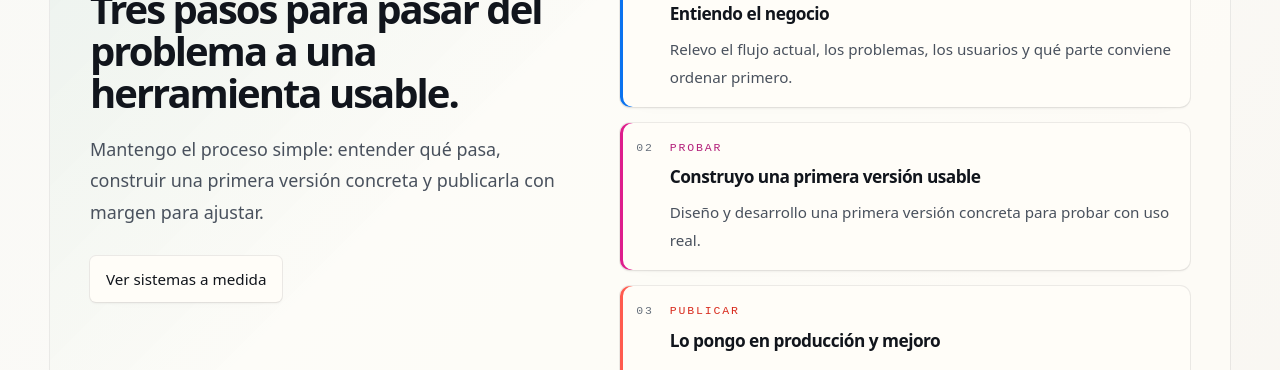
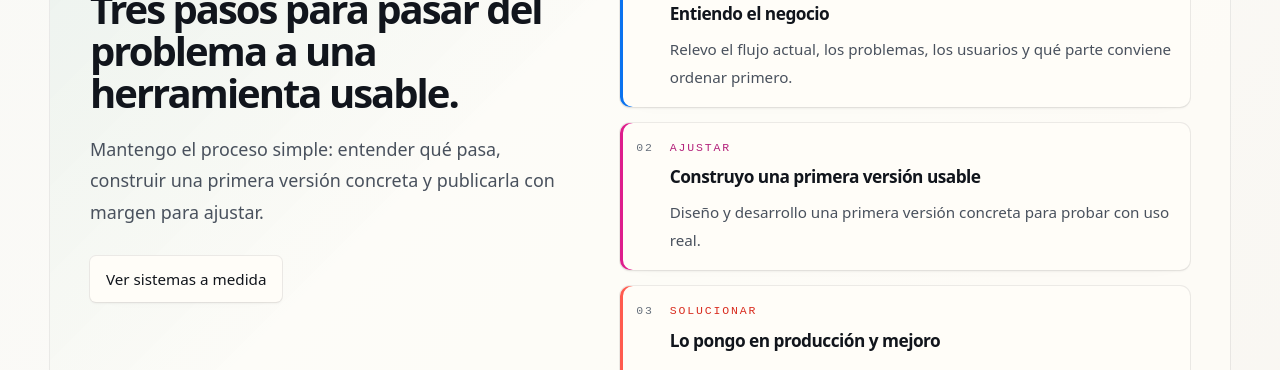
Before and after one commit to JoaFoschiatti/JoaFoschiatti_portfolio, a Next.js app: page / in a window 1280 px wide. Shown: the part 4660-5030 px from the top of the page. Built offline with nearby package versions, Linux system fonts and the light colour scheme.

Commit message:
Ajusta labels del proceso

```diff
--- a/src/data/portfolio.ts
+++ b/src/data/portfolio.ts
@@ -735,7 +735,7 @@ export const processSteps = [
     labelColor: "#0a5ec0",
   },
   {
-    label: "PROBAR",
+    label: "AJUSTAR",
     title: "Construyo una primera versión usable",
     description:
       "Diseño y desarrollo una primera versión concreta para probar con uso real.",
@@ -743,7 +743,7 @@ export const processSteps = [
     labelColor: "#b4237c",
   },
   {
-    label: "PUBLICAR",
+    label: "SOLUCIONAR",
     title: "Lo pongo en producción y mejoro",
     description:
       "Lo dejo funcionando y acompaño ajustes, mantenimiento o mejoras cuando haga falta.",
```
